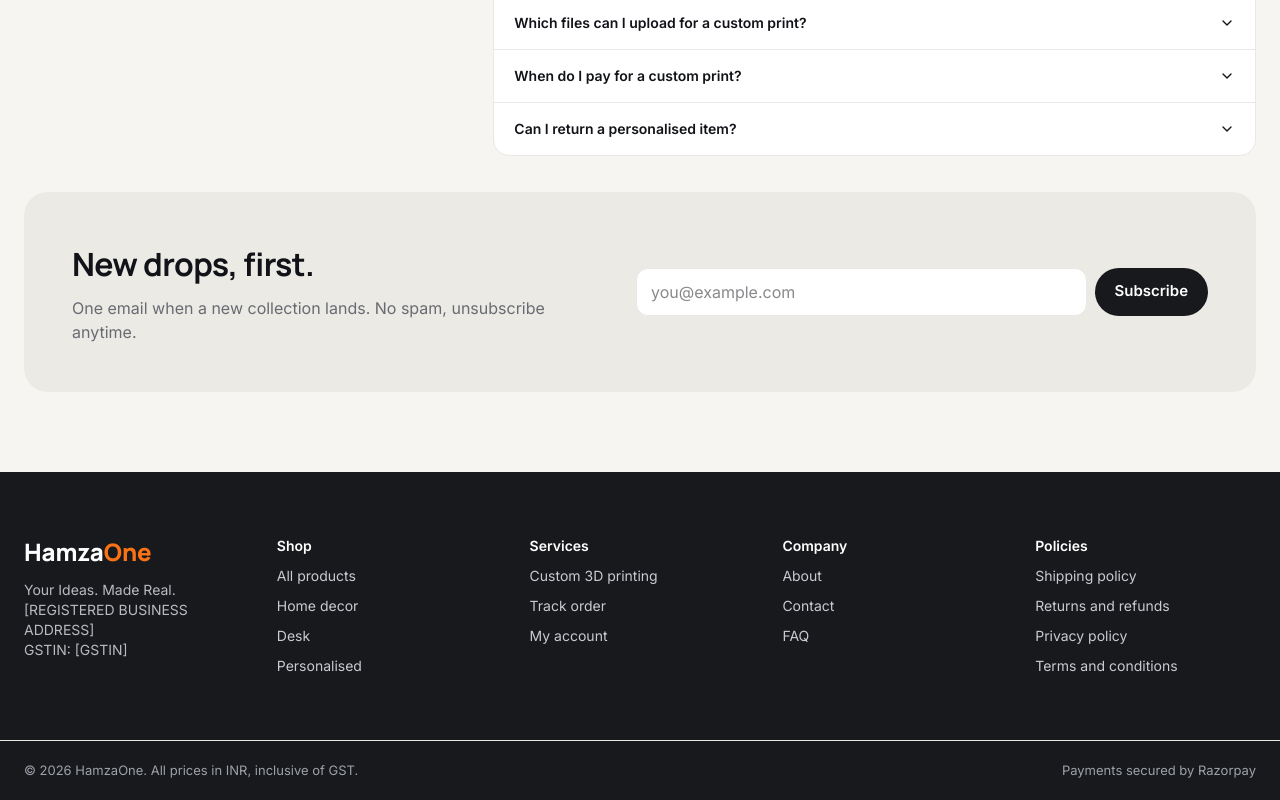
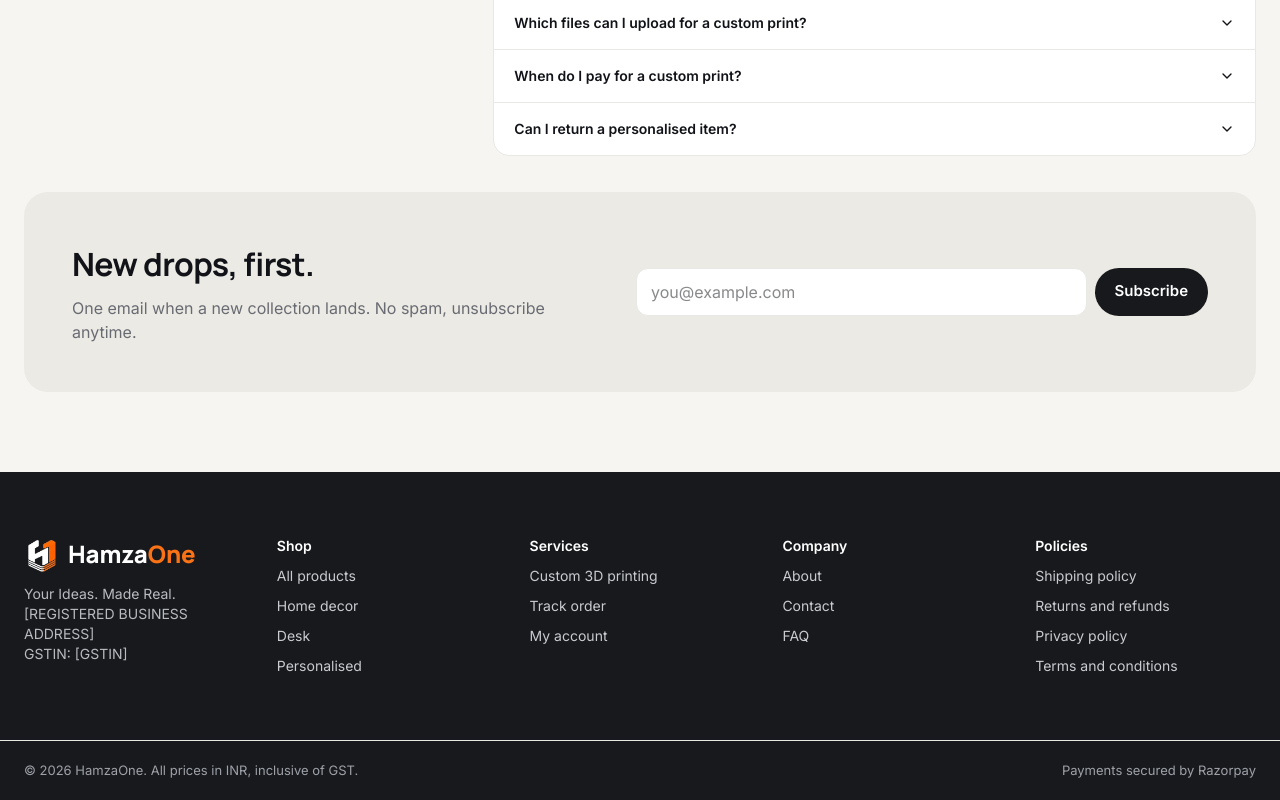
Before and after one commit to sohail005/Hamzaone, a Next.js app: page / in a window 1280 px wide. Shown: the part 4025-4825 px from the top of the page. Built offline with nearby package versions, Linux system fonts and the light colour scheme.

Commit message:
refactor: add logo image to footer and enhance branding presentation

```diff
--- a/components/Footer.tsx
+++ b/components/Footer.tsx
@@ -1,13 +1,17 @@
 import Link from "next/link";
+import Image from "next/image";
 
 export function Footer() {
   return (
     <footer className="bg-dark text-bg">
       <div className="mx-auto grid grid-cols-2 gap-8 px-4 py-16 sm:px-6 sm:grid-cols-3 md:grid-cols-5" style={{ maxWidth: 1280 }}>
         <div className="col-span-2 flex flex-col gap-3 sm:col-span-1">
-          <span className="font-display text-2xl font-extrabold text-white">
-            Hamza<span className="text-accent">One</span>
-          </span>
+          <div className="flex items-center gap-2">
+            <Image src="/HamzaOne_Icon_light.png" alt="" width={160} height={160} className="h-9 w-9 object-contain" />
+            <span className="font-display text-2xl font-extrabold text-white">
+              Hamza<span className="text-accent">One</span>
+            </span>
+          </div>
           <p className="text-sm text-[#B9BBC1]">
             Your Ideas. Made Real.
             <br />
```
Also changed, not shown: public/HamzaOne_Icon_light.png (added).
